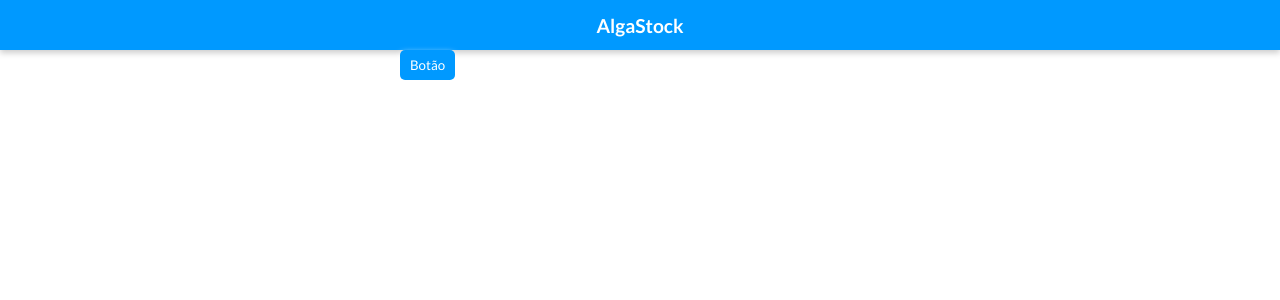
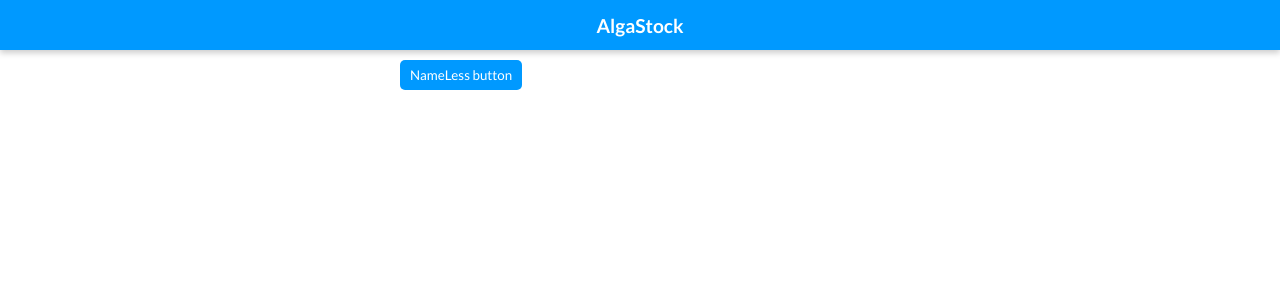
Before and after one commit to Erickrio/react, a React (Create React App) app: page / in a window 1280 px wide. Shown: the top 300 px of the page. Built offline with nearby package versions, Linux system fonts and the light colour scheme.

Commit message:
propriedade opcional

```diff
--- a/src/components/App/App.tsx
+++ b/src/components/App/App.tsx
@@ -12,6 +12,7 @@ function App() {
 
       <div className="Container">
         <Button />
+
       </div>
 
     </div>
--- a/src/components/Button/Button.tsx
+++ b/src/components/Button/Button.tsx
@@ -1,9 +1,14 @@
 import React from 'react'
 import './Button.css'
 
-const Button = () => {
+declare interface ButtonProps{
+    content?: string
+    //propriedade opcional
+}
+
+const Button: React.FC<ButtonProps> = (props) => {
     return <button className="AppButton">
-        Botão
+    { props.content || 'NameLess button'}
     </button>
 }
 
--- a/src/index.css
+++ b/src/index.css
@@ -10,6 +10,6 @@
 }
 
 .Container {
-  margin: 0 auto;
+  margin: 10px auto;
   max-width: 480px;
 }
```
